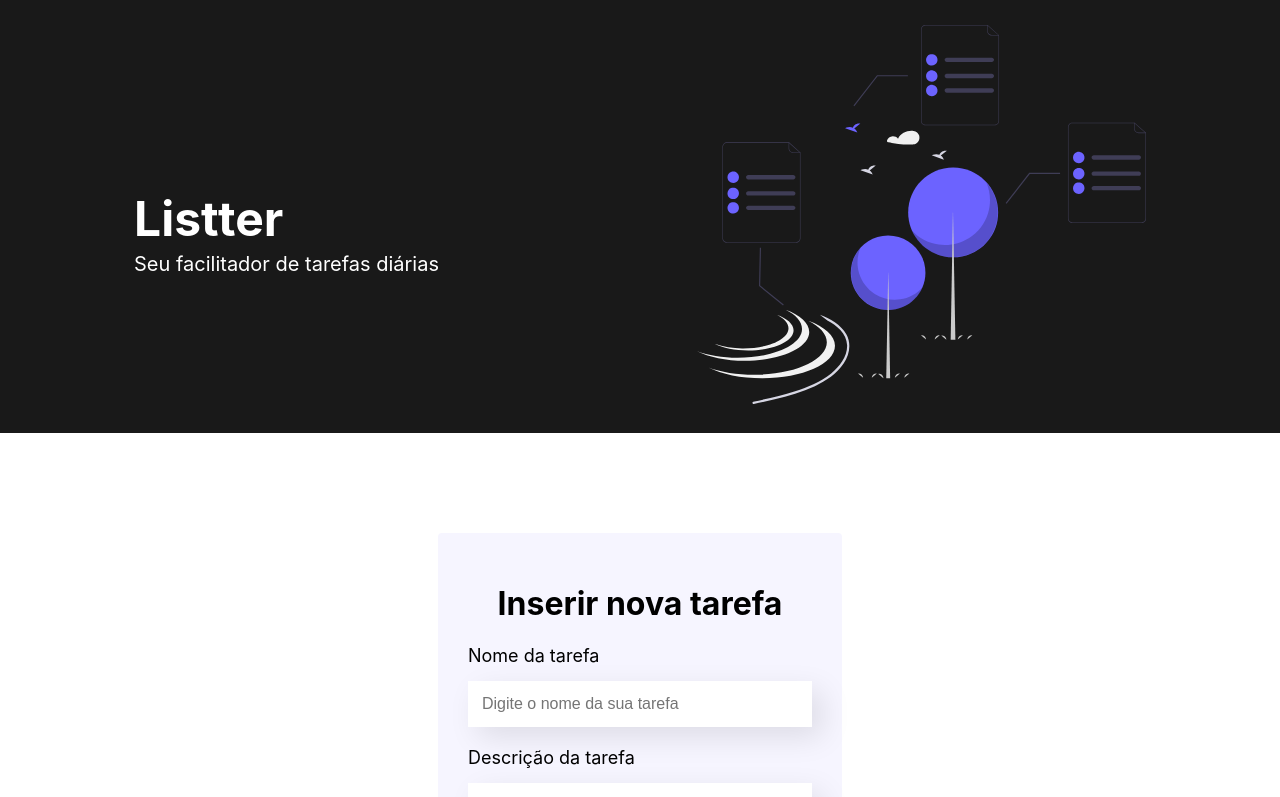
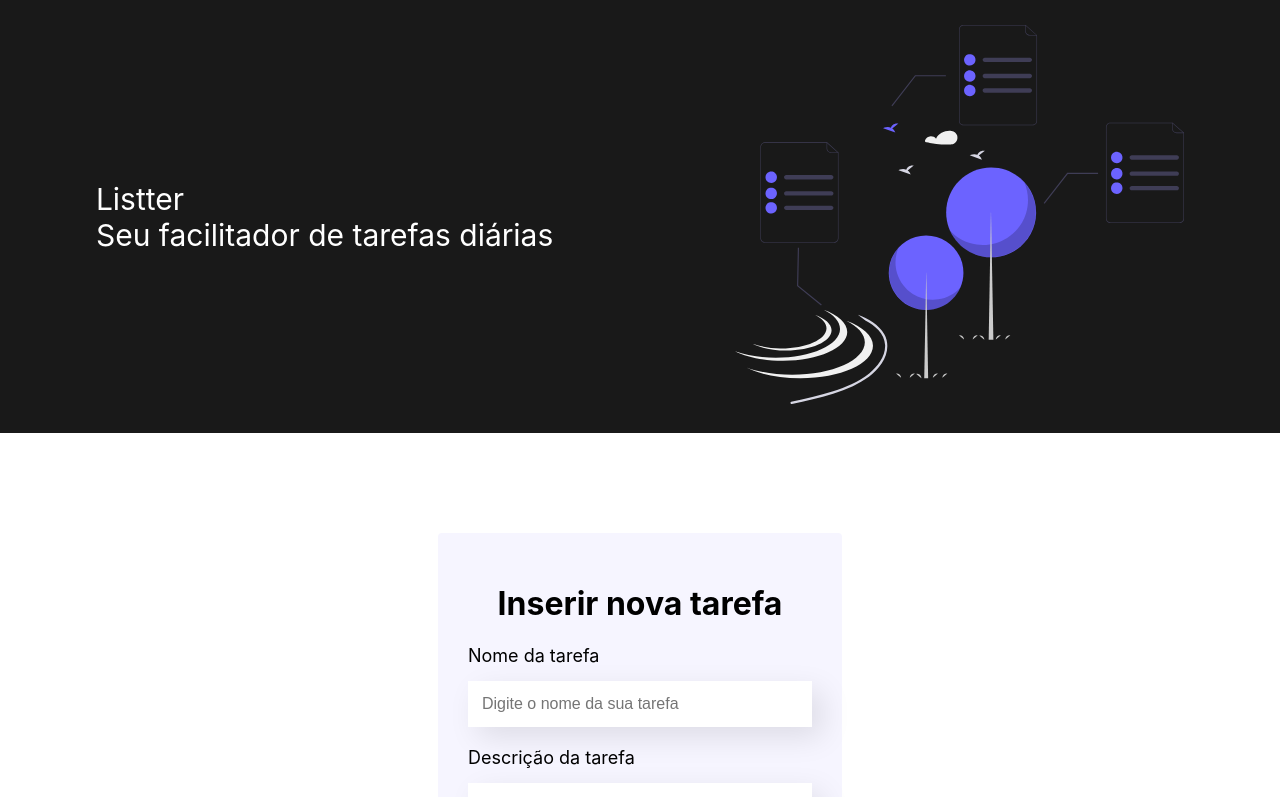
Before and after one commit to VitorGagliani/listter, a React (Create React App) app: page / in a window 1280 px wide. Shown: the top 797 px of the page. Built offline with nearby package versions, Linux system fonts and the light colour scheme.

Commit message:
animation

```diff
--- a/package.json
+++ b/package.json
@@ -7,6 +7,7 @@
     "@testing-library/jest-dom": "^6.9.1",
     "@testing-library/react": "^16.3.0",
     "@testing-library/user-event": "^13.5.0",
+    "motion": "^12.23.24",
     "react": "^19.2.0",
     "react-dom": "^19.2.0",
     "react-scripts": "5.0.1",
--- /dev/null
+++ b/src/componentes/Banner/BlurText.js
@@ -0,0 +1,103 @@
+import { motion } from 'motion/react';
+import { useEffect, useRef, useState, useMemo } from 'react';
+
+const buildKeyframes = (from, steps) => {
+  const keys = new Set([...Object.keys(from), ...steps.flatMap(s => Object.keys(s))]);
+
+  const keyframes = {};
+  keys.forEach(k => {
+    keyframes[k] = [from[k], ...steps.map(s => s[k])];
+  });
+  return keyframes;
+};
+
+const BlurText = ({
+  text = '',
+  delay = 200,
+  className = '',
+  animateBy = 'words',
+  direction = 'top',
+  threshold = 0.1,
+  rootMargin = '0px',
+  animationFrom,
+  animationTo,
+  easing = t => t,
+  onAnimationComplete,
+  stepDuration = 0.35
+}) => {
+  const elements = animateBy === 'words' ? text.split(' ') : text.split('');
+  const [inView, setInView] = useState(false);
+  const ref = useRef(null);
+
+  useEffect(() => {
+    if (!ref.current) return;
+    const observer = new IntersectionObserver(
+      ([entry]) => {
+        if (entry.isIntersecting) {
+          setInView(true);
+          observer.unobserve(ref.current);
+        }
+      },
+      { threshold, rootMargin }
+    );
+    observer.observe(ref.current);
+    return () => observer.disconnect();
+    // eslint-disable-next-line react-hooks/exhaustive-deps
+  }, [threshold, rootMargin]);
+
+  const defaultFrom = useMemo(
+    () =>
+      direction === 'top' ? { filter: 'blur(10px)', opacity: 0, y: -50 } : { filter: 'blur(10px)', opacity: 0, y: 50 },
+    [direction]
+  );
+
+  const defaultTo = useMemo(
+    () => [
+      {
+        filter: 'blur(5px)',
+        opacity: 0.5,
+        y: direction === 'top' ? 5 : -5
+      },
+      { filter: 'blur(0px)', opacity: 1, y: 0 }
+    ],
+    [direction]
+  );
+
+  const fromSnapshot = animationFrom ?? defaultFrom;
+  const toSnapshots = animationTo ?? defaultTo;
+
+  const stepCount = toSnapshots.length + 1;
+  const totalDuration = stepDuration * (stepCount - 1);
+  const times = Array.from({ length: stepCount }, (_, i) => (stepCount === 1 ? 0 : i / (stepCount - 1)));
+
+  return (
+    <p ref={ref} className={className} style={{ display: 'flex', flexWrap: 'wrap', fontSize: '30px' }}>
+      {elements.map((segment, index) => {
+        const animateKeyframes = buildKeyframes(fromSnapshot, toSnapshots);
+
+        const spanTransition = {
+          duration: totalDuration,
+          times,
+          delay: (index * delay) / 1000
+        };
+        spanTransition.ease = easing;
+
+        return (
+          <motion.span
+            className="inline-block will-change-[transform,filter,opacity]"
+            key={index}
+            initial={fromSnapshot}
+            animate={inView ? animateKeyframes : fromSnapshot}
+            transition={spanTransition}
+            onAnimationComplete={index === elements.length - 1 ? onAnimationComplete : undefined}
+          >
+            {segment === ' ' ? '\u00A0' : segment}
+            {animateBy === 'words' && index < elements.length - 1 && '\u00A0'}
+          </motion.span>
+        );
+      })}
+    </p>
+  );
+};
+
+export default BlurText;
--- a/src/componentes/Banner/index.jsx
+++ b/src/componentes/Banner/index.jsx
@@ -1,11 +1,29 @@
 import './style.css'
+import BlurText from "./BlurText.js";
 
-export const Banner = () =>{
+
+export const Banner = ({handleAnimationComplete}) =>{
   return(
     <div className='banner'>
       <div className='banner-txt'>
-        <h1>Listter</h1>
-        <p>Seu facilitador de tarefas diárias</p>
+        <BlurText
+        text="Listter"
+        delay={100}
+        animateBy="words"
+        direction="top"
+        onAnimationComplete={handleAnimationComplete}
+        className="text-4xl mb-8"
+
+/>
+        <BlurText
+        text="Seu facilitador de tarefas diárias"
+        delay={100}
+        animateBy="words"
+        direction="top"
+        onAnimationComplete={handleAnimationComplete}
+        className="text-2xl mb-8"
+/>
+
       </div>
       <div className='banner-img'>
         <img src="/imagens/banner-img.svg"></img>
```
Also changed, not shown: src/componentes/Banner/style.css (line endings or trailing spaces), 1 other file (tests, documents, lock files or other folders).
